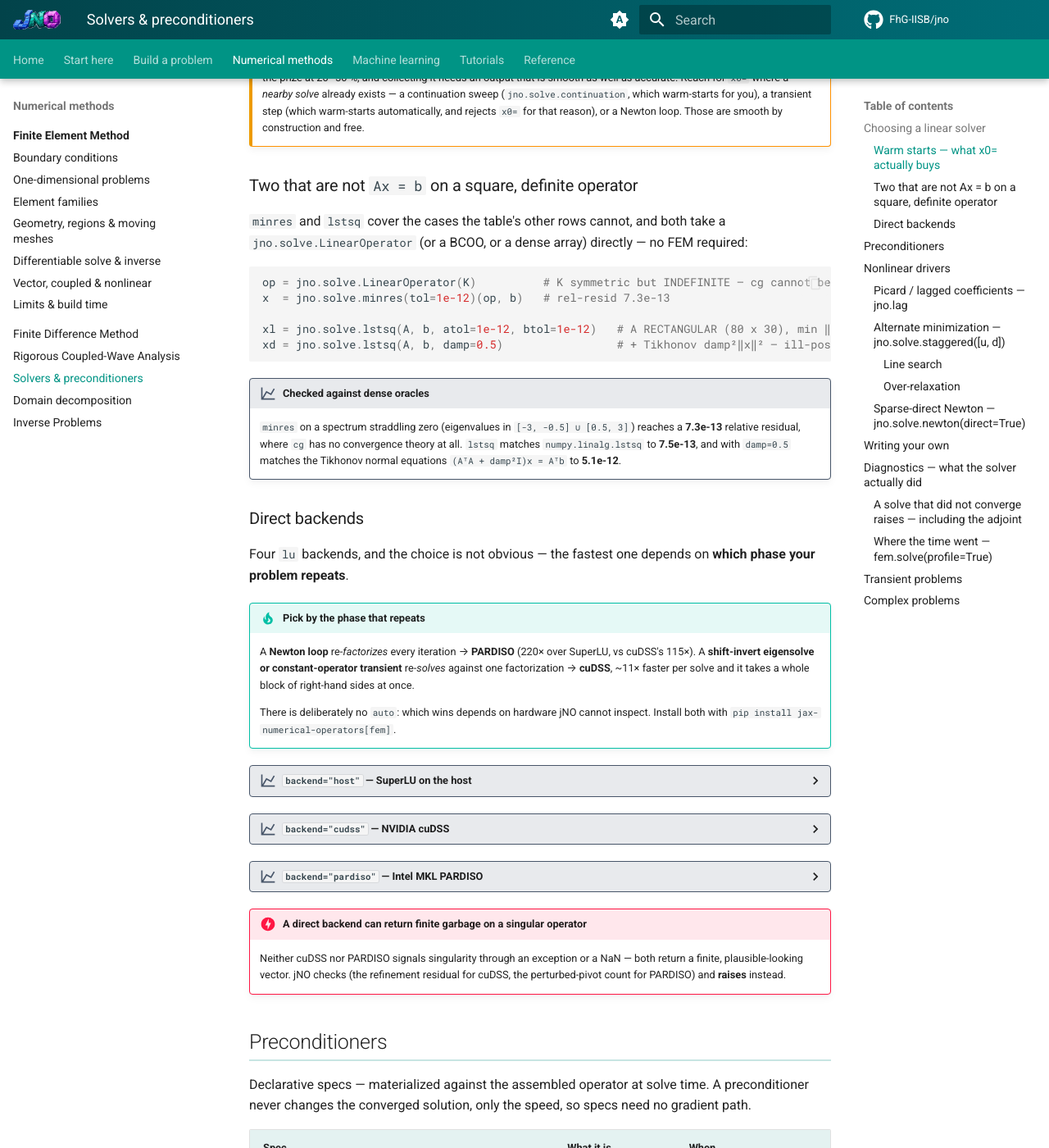
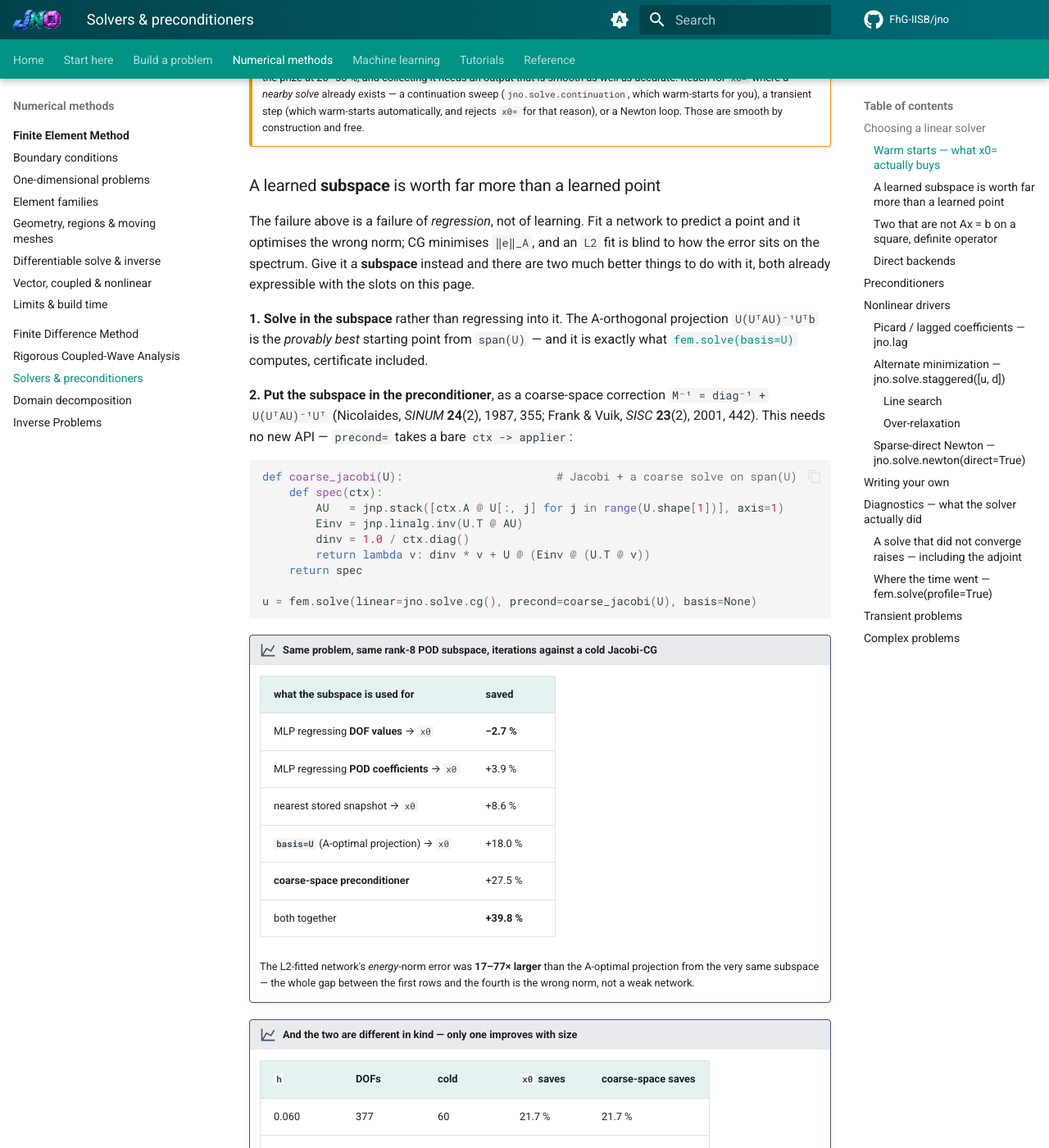
Before and after one commit to FhG-IISB/jNO, an MkDocs documentation site: the page built from docs/solvers.md, in a window 1280 px wide and 1400 px high, scrolled down 2855 px. Shown: the whole window at 82% size. Built offline with MkDocs 1.6.1 and Material for MkDocs 9.7.7, drawn with Linux system fonts in a browser that asks for light colours; comment, search, counter and statistics services are not loaded; some of the changed text lies outside the part shown.

Commit message:
docs: a learned SUBSPACE beats a learned point, and belongs in the preconditioner
The previous commit measured that a neural warm start does not pay and left it there. That was half
the story, and the negative half. The failure is one of REGRESSION, not of learning: CG minimises
||e||_A and an L2 fit is blind to how the error sits on the spectrum. Measured on the same problem
and the same rank-8 POD subspace, the L2-fitted network's ENERGY-norm error was 17-77x larger than
the A-orthogonal projection from that very subspace. The gap was the wrong norm, not a weak network.

Two better uses of the same subspace, both already expressible with the existing slots:

  * SOLVE in it. U (U^T A U)^-1 U^T b is the provably best start from span(U), and fem.solve(basis=U)
    already computes it, certificate included.
  * PRECONDITION with it. M^-1 = diag^-1 + U (U^T A U)^-1 U^T, the two-level/coarse-space form
    (Nicolaides, SINUM 24(2) 1987 355; Frank & Vuik, SISC 23(2) 2001 442) -- and precond= already
    takes a bare ctx -> applier, so this needs NO new API.

Against a cold Jacobi-CG: MLP on DOF values -2.7%, MLP on POD coefficients +3.9%, nearest snapshot
+8.6%, basis=U as x0 +18.0%, coarse-space preconditioner +27.5%, both +39.8%.

And they differ in KIND, which is the part that decides where to spend effort. Under refinement
(377 -> 2522 DOFs) the x0 saving is flat at ~17% -- the constant offset the log law predicts -- while
the coarse-space saving GROWS, 21.7 -> 25.6 -> 28.3 -> 29.8%. An offset does not scale; a spectrum
change does.

Scope stated with the numbers: SPD + CG, one problem class, rank 8, POD from snapshots. Non-symmetric
and saddle systems are not covered, the rank/cost trade-off is unexplored, and POD alone already
delivers the whole table -- a LEARNED subspace still has to beat POD to earn its place.

The test pins the ordering (coarse-space beats A-optimal x0 beats cold) on an approximating subspace,
and that the coarse-space preconditioner does not change the answer.

````diff
--- a/docs/solvers.md
+++ b/docs/solvers.md
@@ -98,6 +98,66 @@ warm start — it is smooth, and it is *wrong in the same modes* the operator is
     (`jno.solve.continuation`, which warm-starts for you), a transient step (which warm-starts
     automatically, and rejects `x0=` for that reason), or a Newton loop. Those are smooth by
     construction and free.
+
+### A learned **subspace** is worth far more than a learned point
+
+The failure above is a failure of *regression*, not of learning. Fit a network to predict a point and
+it optimises the wrong norm; CG minimises `‖e‖_A`, and an `L2` fit is blind to how the error sits on
+the spectrum. Give it a **subspace** instead and there are two much better things to do with it, both
+already expressible with the slots on this page.
+
+**1. Solve in the subspace** rather than regressing into it. The A-orthogonal projection
+`U(UᵀAU)⁻¹Uᵀb` is the *provably best* starting point from `span(U)` — and it is exactly what
+[`fem.solve(basis=U)`](fem/inverse.md#reduced-order-solves-fembasisu) computes, certificate included.
+
+**2. Put the subspace in the preconditioner**, as a coarse-space correction
+`M⁻¹ = diag⁻¹ + U(UᵀAU)⁻¹Uᵀ` (Nicolaides, *SINUM* **24**(2), 1987, 355; Frank & Vuik, *SISC*
+**23**(2), 2001, 442). This needs no new API — `precond=` takes a bare `ctx -> applier`:
+
+```python
+def coarse_jacobi(U):                       # Jacobi + a coarse solve on span(U)
+    def spec(ctx):
+        AU   = jnp.stack([ctx.A @ U[:, j] for j in range(U.shape[1])], axis=1)
+        Einv = jnp.linalg.inv(U.T @ AU)
+        dinv = 1.0 / ctx.diag()
+        return lambda v: dinv * v + U @ (Einv @ (U.T @ v))
+    return spec
+
+u = fem.solve(linear=jno.solve.cg(), precond=coarse_jacobi(U), basis=None)
+```
+
+!!! measured "Same problem, same rank-8 POD subspace, iterations against a cold Jacobi-CG"
+    | what the subspace is used for | saved |
+    |---|---|
+    | MLP regressing **DOF values** → `x0` | **−2.7 %** |
+    | MLP regressing **POD coefficients** → `x0` | +3.9 % |
+    | nearest stored snapshot → `x0` | +8.6 % |
+    | **`basis=U`** (A-optimal projection) → `x0` | +18.0 % |
+    | **coarse-space preconditioner** | +27.5 % |
+    | both together | **+39.8 %** |
+
+    The L2-fitted network's *energy*-norm error was **17–77× larger** than the A-optimal projection
+    from the very same subspace — the whole gap between the first rows and the fourth is the wrong
+    norm, not a weak network.
+
+!!! measured "And the two are different in kind — only one improves with size"
+    | `h` | DOFs | cold | `x0` saves | coarse-space saves |
+    |---|---|---|---|---|
+    | 0.060 | 377 | 60 | 21.7 % | 21.7 % |
+    | 0.040 | 791 | 86 | 17.4 % | 25.6 % |
+    | 0.030 | 1394 | 113 | 17.7 % | 28.3 % |
+    | 0.022 | 2522 | 151 | 17.2 % | **29.8 %** |
+
+    A warm start is a **constant offset** — it removes decades of residual and the log law fixes the
+    fraction, so it stays flat under refinement. A coarse space removes the slow modes from the
+    **spectrum**, so its benefit *grows* with the problem. Prefer it wherever the subspace is worth
+    building at all.
+
+    Scope, since this was measured on one problem class: SPD + CG, a rank-8 POD subspace from
+    snapshots, a 10× conductivity contrast. Non-symmetric and saddle-point systems are not covered
+    here, the rank/cost trade-off is unexplored (each application costs two `n × k` products and a
+    `k × k` solve), and POD alone already delivers the table — a *learned* subspace has to beat POD to
+    earn its place, which is not shown.
 
 ### Two that are not `Ax = b` on a square, definite operator
 
````
Also changed, not shown: 1 other file.
